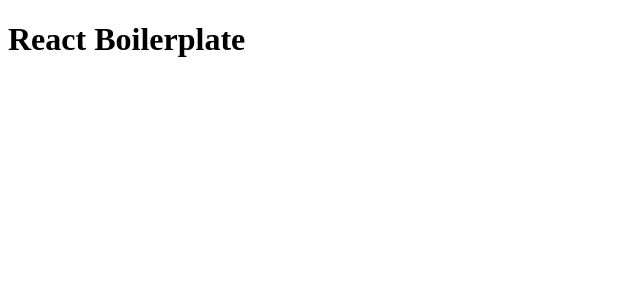
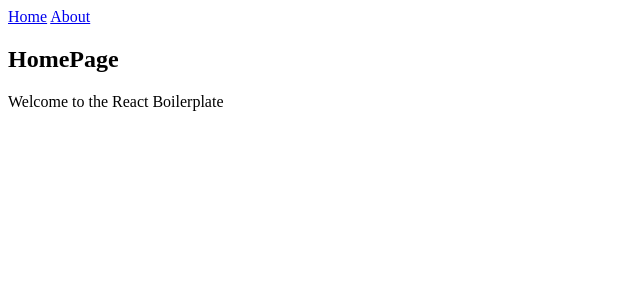
Before and after one commit to SambuSandeep/React-Js-Boilerplate, a React (Vite) app: page / in a window 1280 px wide. Shown: the top 300 px of the page, without its empty margins (0-640 px from the left). Built offline with nearby package versions, Linux system fonts and the light colour scheme.

Commit message:
feat: add react-router with layout, lazy routes and error page

```diff
--- a/package.json
+++ b/package.json
@@ -26,6 +26,7 @@
   "dependencies": {
     "react": "^19.3.1",
     "react-dom": "^19.3.1",
+    "react-router": "^8.5.2",
     "zod": "^4.6.7"
   },
   "devDependencies": {
--- a/src/app/App.tsx
+++ b/src/app/App.tsx
@@ -1,3 +1,7 @@
+import { RouterProvider } from 'react-router/dom';
+
+import { router } from './router';
+
 export default function App() {
-  return <h1>React Boilerplate</h1>;
+  return <RouterProvider router={router} />;
 }
--- /dev/null
+++ b/src/app/router.tsx
@@ -0,0 +1,33 @@
+import { createBrowserRouter } from 'react-router';
+
+import { RootLayout } from '@/components/layout/RootLayout';
+import { ROUTES } from '@/config/routes';
+import { ErrorPage } from '@/pages/ErrorPage';
+
+export const router = createBrowserRouter([
+  {
+    path: ROUTES.HOME,
+    element: <RootLayout />,
+    errorElement: <ErrorPage />,
+    children: [
+      {
+        index: true,
+        lazy: async () => ({
+          Component: (await import('@/pages/HomePage')).HomePage,
+        }),
+      },
+      {
+        path: ROUTES.ABOUT,
+        lazy: async () => ({
+          Component: (await import('@/pages/AboutPage')).AboutPage,
+        }),
+      },
+      {
+        path: '*',
+        lazy: async () => ({
+          Component: (await import('@/pages/NotFoundPage')).NotFoundPage,
+        }),
+      },
+    ],
+  },
+]);
--- /dev/null
+++ b/src/components/layout/RootLayout.tsx
@@ -0,0 +1,21 @@
+import { NavLink, Outlet } from 'react-router';
+
+import { ROUTES } from '@/config/routes';
+
+export function RootLayout() {
+  return (
+    <div>
+      <header>
+        <nav>
+          <NavLink to={ROUTES.HOME} end>
+            Home
+          </NavLink>{' '}
+          <NavLink to={ROUTES.ABOUT}>About</NavLink>
+        </nav>
+      </header>
+      <main>
+        <Outlet />
+      </main>
+    </div>
+  );
+}
--- /dev/null
+++ b/src/config/routes.ts
@@ -0,0 +1,5 @@
+export const ROUTES = {
+  HOME: '/',
+  ABOUT: '/about',
+  CONTACT: '/contact',
+} as const;
--- a/src/lib/hello.tsx
+++ /dev/null
@@ -1 +0,0 @@
-export const hello = 'Hello';
--- /dev/null
+++ b/src/pages/AboutPage.tsx
@@ -0,0 +1,8 @@
+export function AboutPage() {
+  return (
+    <section>
+      <h1>About</h1>
+      <p>This page is loaded lazily.</p>
+    </section>
+  );
+}
--- /dev/null
+++ b/src/pages/ErrorPage.tsx
@@ -0,0 +1,21 @@
+import { isRouteErrorResponse, Link, useRouteError } from 'react-router';
+
+import { ROUTES } from '@/config/routes';
+
+export function ErrorPage() {
+  const error = useRouteError();
+
+  const message = isRouteErrorResponse(error)
+    ? `${error.status} ${error.statusText}`
+    : error instanceof Error
+      ? error.message
+      : 'Unknown error';
+
+  return (
+    <section>
+      <h1>Something went wrong</h1>
+      <p>{message}</p>
+      <Link to={ROUTES.HOME}>Back to home</Link>
+    </section>
+  );
+}
--- /dev/null
+++ b/src/pages/HomePage.tsx
@@ -0,0 +1,8 @@
+export const HomePage = () => {
+  return (
+    <section>
+      <h1>HomePage</h1>
+      <p>Welcome to the React Boilerplate</p>
+    </section>
+  );
+};
--- /dev/null
+++ b/src/pages/NotFoundPage.tsx
@@ -0,0 +1,12 @@
+import { Link } from 'react-router';
+
+import { ROUTES } from '@/config/routes';
+
+export function NotFoundPage() {
+  return (
+    <section>
+      <h1>404 - Page not found</h1>
+      <Link to={ROUTES.HOME}>Back to home</Link>
+    </section>
+  );
+}
```
Also changed, not shown: 1 other file (tests, documents, lock files or other folders).
